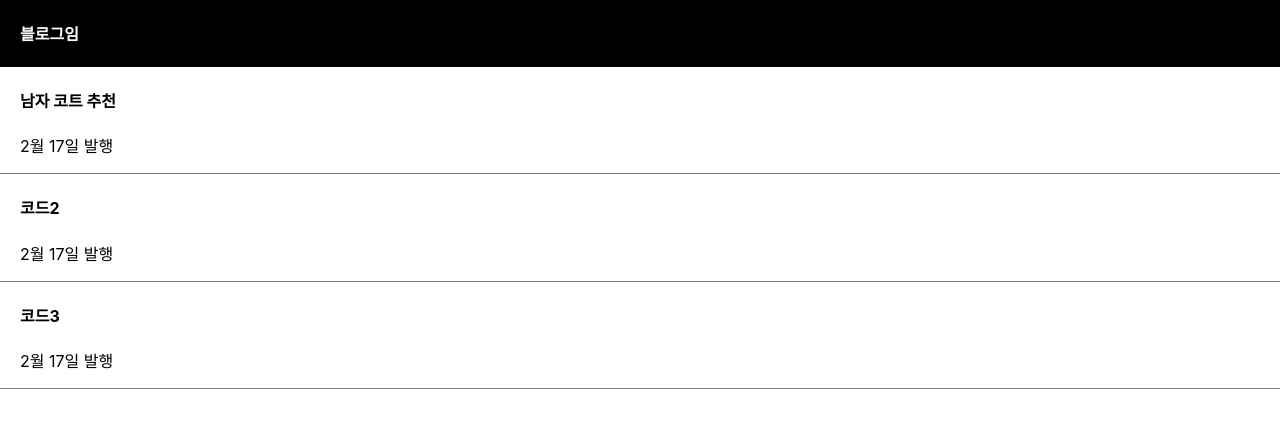
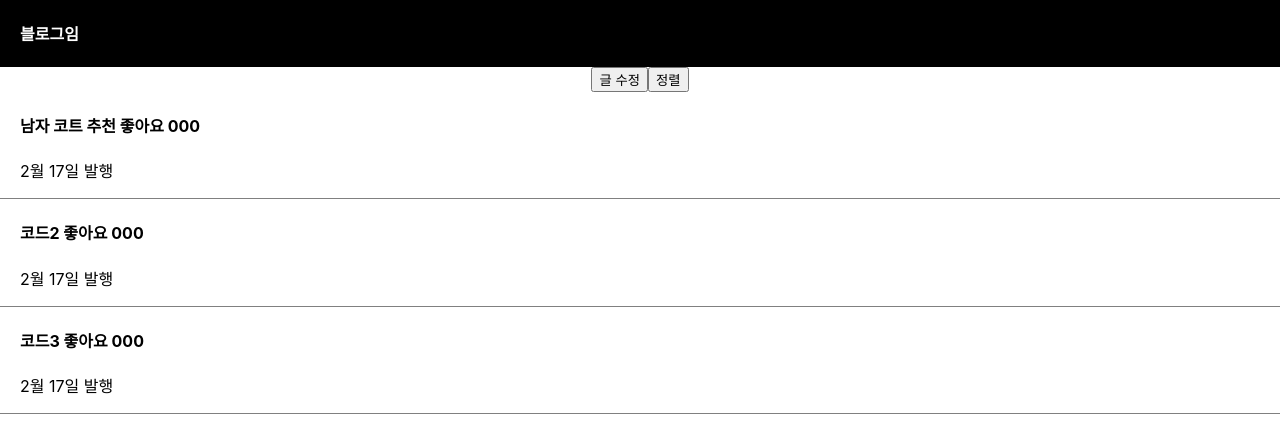
Before and after one commit to suzhanlee/react-blog, a React (Create React App) app: page / in a window 1280 px wide. Shown: the top 432 px of the page. Built offline with nearby package versions, Linux system fonts and the light colour scheme.

Commit message:
feat : 동적인 Modal 생성

```diff
--- a/src/App.css
+++ b/src/App.css
@@ -18,6 +18,13 @@ div {
   padding-left: 20px;
   text-align: left;
   border-bottom: 1px solid grey;
+}
+
+.modal {
+  margin-top: 20px;
+  padding: 20px;
+  background: #eee;
+  text-align: left;
 }
 
 .App-logo {
--- a/src/App.js
+++ b/src/App.js
@@ -1,24 +1,70 @@
-import logo from "./logo.svg";
 import "./App.css";
-import { useState } from "react";
+import { useState, useSyncExternalStore } from "react";
 
 function App() {
-    let post = "강남";
-    let [title, changeCloth] = useState(["남자 코트 추천", "코드2", "코드3"]);
+    let [title, changeTitle] = useState(["남자 코트 추천", "코드2", "코드3"]);
+    let [like, changeLike] = useState([0, 0, 0]);
+    let [modal, setModal] = useState(false);
 
     return (
         <div className="App">
             <div className="black-nav">
                 <h4>블로그임</h4>
             </div>
+            <button
+                onClick={() => {
+                    let copy = [...title];
+                    copy[0] = "여자 코트 추천";
+                    changeTitle(copy);
+                }}
+            >
+                글 수정
+            </button>
+
+            <button
+                onClick={() => {
+                    let copy = [...title];
+                    copy.sort();
+                    changeTitle(copy);
+                }}
+            >
+                정렬
+            </button>
+
             {title.map((t) => {
                 return (
                     <div className="list">
-                        <h4>{t}</h4>
+                        <h4
+                            onClick={() => {
+                                if (modal) {
+                                    setModal(false);
+                                } else {
+                                  setModal(true);
+                                }
+                            }}
+                        >
+                            {t}{" "}
+                            <span onClick={() => changeLike(like++)}>
+                                좋아요
+                            </span>{" "}
+                            {like}
+                        </h4>
                         <p>2월 17일 발행</p>
                     </div>
                 );
             })}
+
+            {modal == true ? <Modal></Modal> : ""}
+        </div>
+    );
+}
+
+function Modal() {
+    return (
+        <div className="modal">
+            <h4>제목</h4>
+            <p>날짜</p>
+            <p>상세 내용</p>
         </div>
     );
 }
```
